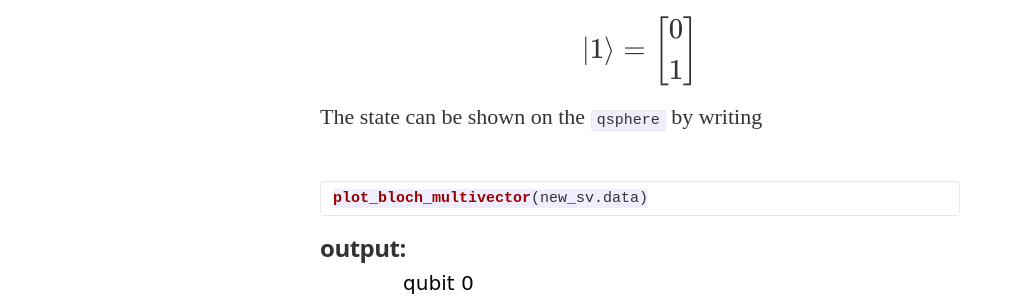
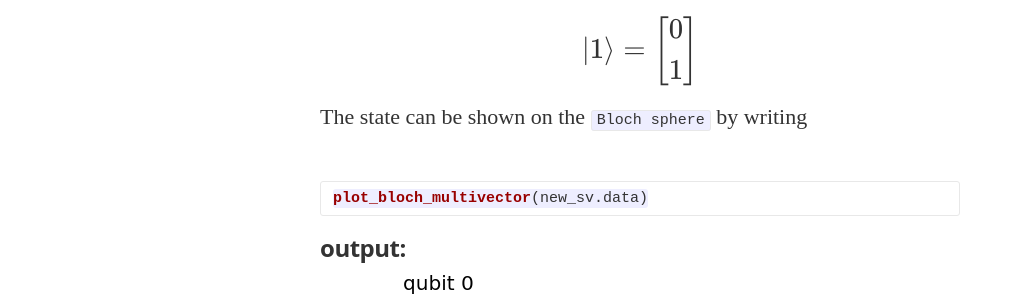
Before and after one commit to ManuNeuro/EmmanuelCalvet, a Jekyll site: the page built from _posts/2022-01-12-quantum-tuto-p1.md, in a window 1280 px wide and 900 px high, scrolled down 6717 px. Shown: the part 148-446 px from the top of the window, without its empty margins (0-1013 px from the left). Built offline with Jekyll 4.4.1, drawn with Linux system fonts in a browser that asks for light colours; nearby versions of some CDN libraries; some web fonts are replaced; formulas are drawn with MathJax 3; comment, search, counter and statistics services are not loaded.

Commit message:
Update 2022-01-12-quantum-tuto-p1.md

````diff
--- a/_posts/2022-01-12-quantum-tuto-p1.md
+++ b/_posts/2022-01-12-quantum-tuto-p1.md
@@ -252,7 +252,7 @@ As you can see, the statevector now corresponds to that of the state $\vert1\ran
 
 $$\LARGE \vert1\rangle = \begin{bmatrix}0\\1\end{bmatrix}$$
 
-The state can be shown on the `qsphere` by writing
+The state can be shown on the `Bloch sphere` by writing
 
 
 ```python
````
